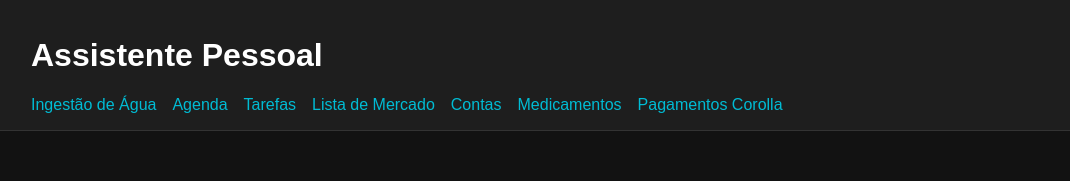
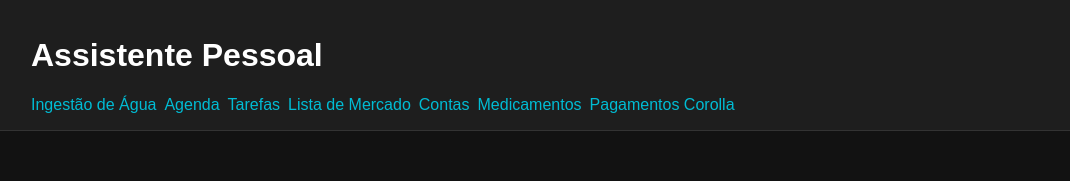
Before and after one commit to MatheusGlanz/Meu-assistente, a React (Vite) app in the folder front-end/: page / in a window 1280 px wide. Shown: the top 181 px of the page, without its empty margins (1-1071 px from the left). Built offline with nearby package versions, Linux system fonts and the light colour scheme; no server answers; the HTML template or start-up script is replaced by a standard one.

Commit message:
correcao deploy novamente

```diff
--- a/front-end/src/App.jsx
+++ b/front-end/src/App.jsx
@@ -6,16 +6,27 @@ import Compras from './pages/Compras';
 import Contas from './pages/Contas';
 import Medicamentos from './pages/Medicamentos';
 import PagamentosCorolla from './pages/PagamentosCorolla';
-
-
+import { useEffect, useState } from 'react';
 
 function App() {
+  const [isMobile, setIsMobile] = useState(window.innerWidth < 768);
+
+  useEffect(() => {
+    const handleResize = () => setIsMobile(window.innerWidth < 768);
+    window.addEventListener('resize', handleResize);
+    return () => window.removeEventListener('resize', handleResize);
+  }, []);
+
   return (
     <Router>
       <div style={estilos.app}>
         <header style={estilos.header}>
           <h1>Assistente Pessoal</h1>
-          <nav style={estilos.nav}>
+          <nav style={{
+            ...estilos.nav,
+            flexDirection: isMobile ? 'column' : 'row',
+            alignItems: isMobile ? 'flex-start' : 'center',
+          }}>
             <Link to="/" style={estilos.link}>Ingestão de Água</Link>
             <Link to="/agenda" style={estilos.link}>Agenda</Link>
             <Link to="/tarefas" style={estilos.link}>Tarefas</Link>
@@ -23,8 +34,6 @@ function App() {
             <Link to="/contas" style={estilos.link}>Contas</Link>
             <Link to="/medicamentos" style={estilos.link}>Medicamentos</Link>
             <Link to="/pagamentosCorolla" style={estilos.link}>Pagamentos Corolla</Link>
-
-
           </nav>
         </header>
 
@@ -59,7 +68,8 @@ const estilos = {
   nav: {
     marginTop: '0.5rem',
     display: 'flex',
-    gap: '1rem',
+    flexWrap: 'wrap',
+    gap: '0.5rem',
   },
   link: {
     color: '#00bcd4',
```
Also changed, not shown: 3 other files (tests, documents, lock files or other folders).
